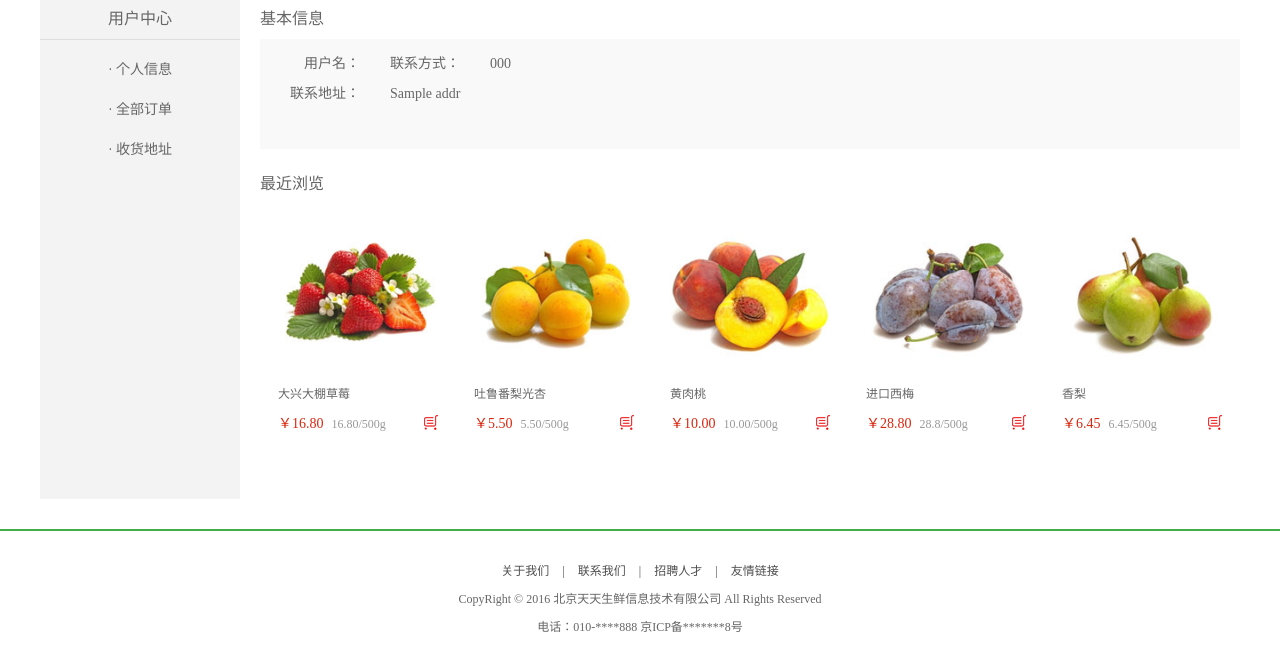
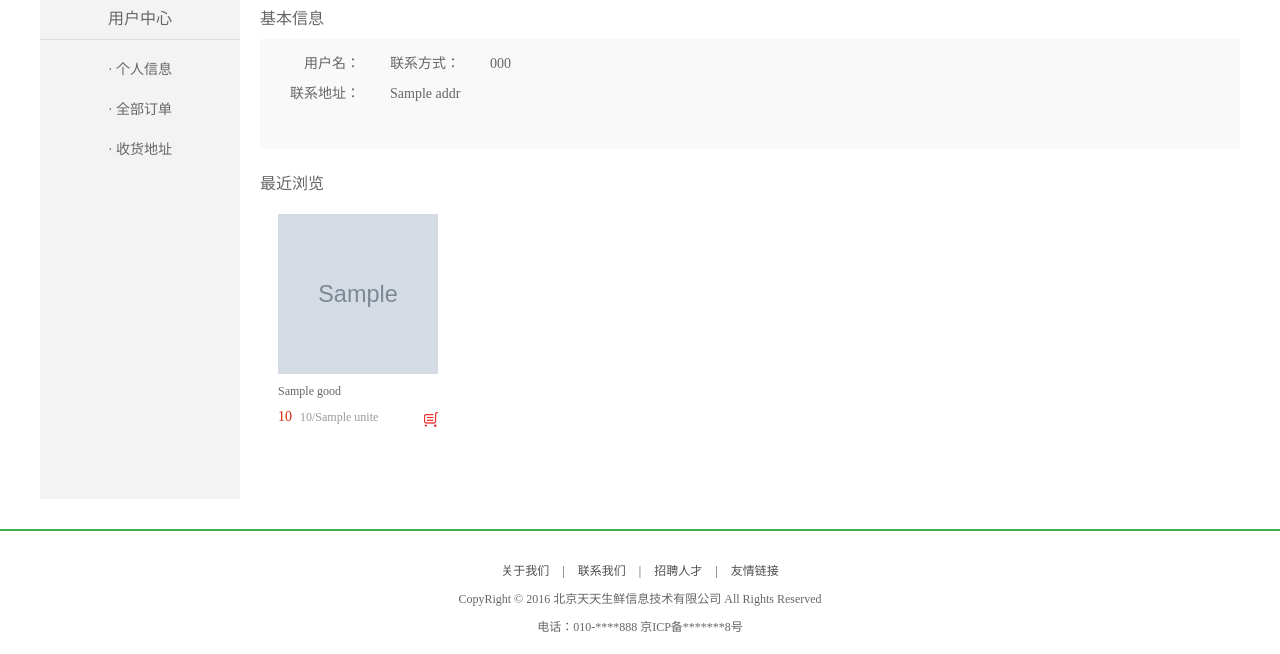
Before and after one commit to TomCry/dailyfresh, a Django app: template templates/user_center_info.html in a window 1280 px wide. Shown: the part 146-800 px from the top of the page. Run offline with Django 3.2, Linux system fonts and the light colour scheme; the template is opened without the code that fills it: most values are stand-ins (such as "Sample title", 1, 10 or a date in 2020); grey boxes marked "Sample" are stand-in pictures.

Commit message:
05-12 个人中心历史记录改为动态显示 1、在view.py对应类和方法中，首先获取商品信息 2、修改前端页面，使用for循环 3、此处使用redis的商品id来遍历商品比较复杂，好好思考下

```diff
--- a/templates/user_center_info.html
+++ b/templates/user_center_info.html
@@ -18,55 +18,20 @@
 				<h3 class="common_title2">最近浏览</h3>
 				<div class="has_view_list">
 					<ul class="goods_type_list clearfix">
-				<li>
-					<a href="detail.html"><img src="images/goods/goods003.jpg"></a>
-					<h4><a href="detail.html">大兴大棚草莓</a></h4>
-					<div class="operate">
-						<span class="prize">￥16.80</span>
-						<span class="unit">16.80/500g</span>
-						<a href="#" class="add_goods" title="加入购物车"></a>
-					</div>
-				</li>
+                        {% for goods in goods_li %}
+                        <li>
+                            <a href="detail.html"><img src="{{ goods.image.url }}"></a>
+                            <h4><a href="detail.html">{{ goods.name }}</a></h4>
+                            <div class="operate">
+                                <span class="prize">{{ goods.price }}</span>
+                                <span class="unit">{{ goods.price }}/{{ goods.unite }}</span>
+                                <a href="#" class="add_goods" title="加入购物车"></a>
+                            </div>
+                        </li>
+                        {% empty %}
+                            无历史浏览记录
+                        {% endfor %}
 
-				<li>
-					<a href="#"><img src="images/goods/goods004.jpg"></a>
-					<h4><a href="#">吐鲁番梨光杏</a></h4>
-					<div class="operate">
-						<span class="prize">￥5.50</span>
-						<span class="unit">5.50/500g</span>
-						<a href="#" class="add_goods" title="加入购物车"></a>
-					</div>
-				</li>
-
-				<li>
-					<a href="#"><img src="images/goods/goods005.jpg"></a>
-					<h4><a href="#">黄肉桃</a></h4>
-					<div class="operate">
-						<span class="prize">￥10.00</span>
-						<span class="unit">10.00/500g</span>
-						<a href="#" class="add_goods" title="加入购物车"></a>
-					</div>
-				</li>
-
-				<li>
-					<a href="#"><img src="images/goods/goods006.jpg"></a>
-					<h4><a href="#">进口西梅</a></h4>
-					<div class="operate">
-						<span class="prize">￥28.80</span>
-						<span class="unit">28.8/500g</span>
-						<a href="#" class="add_goods" title="加入购物车"></a>
-					</div>
-				</li>
-
-				<li>
-					<a href="#"><img src="images/goods/goods007.jpg"></a>
-					<h4><a href="#">香梨</a></h4>
-					<div class="operate">
-						<span class="prize">￥6.45</span>
-						<span class="unit">6.45/500g</span>
-						<a href="#" class="add_goods" title="加入购物车"></a>
-					</div>
-				</li>
 			</ul>
 		</div>
 		</div>
```
Also changed, not shown: apps/user/views.py (+29 -0 lines).
